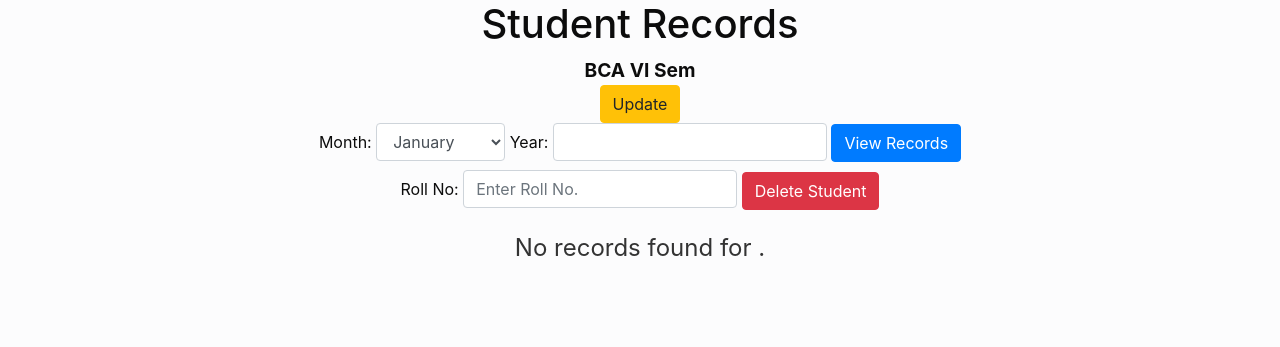
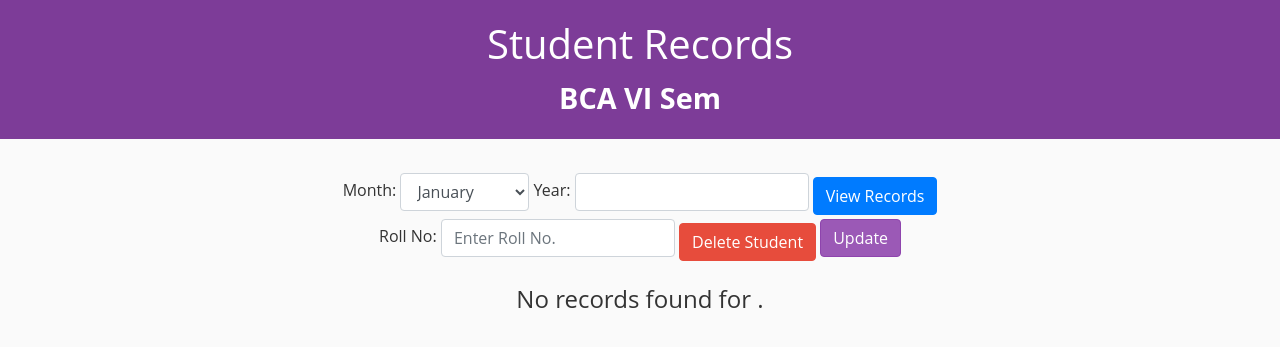
Before and after one commit to Aayush786-21/damn_project, a Flask app: template templates/student_records.html in a window 1280 px wide. Shown: the top 347 px of the page. Run offline with Flask 3, Linux system fonts and the light colour scheme; the template is opened without the code that fills it, so the values that code supplies are empty; some libraries are stand-ins or nearby versions.

Commit message:
final phase 1

```diff
--- a/dancing.py
+++ b/dancing.py
@@ -488,4 +488,4 @@ scheduler.start()
 atexit.register(lambda: scheduler.shutdown())
 
 if __name__ == '__main__':
-    app.run(debug=True, port=5001)
+    app.run(debug=True, port=5002)
--- a/templates/student_records.html
+++ b/templates/student_records.html
@@ -7,52 +7,140 @@
     <link rel="stylesheet" href="https://stackpath.bootstrapcdn.com/bootstrap/4.5.2/css/bootstrap.min.css">
     <style>
         body {
-            background-color: rgb(252, 252, 253);
-            color: rgb(12, 12, 12);
+            background-color: #fafafa; /* Very light grey background */
+            font-family: 'Open Sans', sans-serif; /* Modern font */
+            color: #333; /* Dark grey text for contrast */
+        }
+
+        .top-section {
+            background-color: #7d3c98; /* Viber purple background */
+            padding: 20px;
+            color: #fff; /* White text */
             text-align: center;
         }
+
+        .class-label {
+            font-size: 1.8em;
+            font-weight: bold;
+        }
+
         table {
             width: 100%;
-            margin: auto;
-            background-color: rgb(169, 134, 235) !important;
-            color: rgb(246, 243, 250) !important;
+            margin: 30px auto;
+            background-color: #fff;
             border-collapse: collapse;
+            box-shadow: 0 5px 15px rgba(0, 0, 0, 0.1);
+            border-radius: 10px; /* Rounded table edges */
+            overflow: hidden;
         }
-        table.table th,
-        table.table td {
-            border: 1px solid white !important;
-            padding: 12px !important;
-            text-align: center !important;
+
+        table th,
+        table td {
+            border: none;
+            padding: 12px 15px;
+            text-align: center;
         }
-        table.table th {
-            background-color: #6f42c1 !important;
-            color: white !important;
+
+        table th {
+            background-color: #6f42c1; /* Dark purple background for headers */
+            color: #fff;
+            text-transform: uppercase;
         }
-        .class-label {
-            font-size: 1.2em;
-            font-weight: bold;
+
+        table td {
+            background-color: #f4f4f4;
+            color: #333;
         }
-        table.table td.attendance-present {
-            color: green !important;
+
+        .attendance-present {
+            color: #34c759; /* Viber green */
         }
-        table.table td.attendance-absent {
-            color: red !important;
+
+        .attendance-absent {
+            color: #e74c3c; /* Red */
         }
-        table.table td.holiday {
+
+        .holiday {
             background-color: #f0e68c; /* Light yellow */
-            color: #d2691e; /* Chocolate color */
+            color: #d2691e; /* Chocolate */
         }
-        table.table td.upcoming {
+
+        .upcoming {
             background-color: #d3d3d3; /* Light grey */
-            color: #808080; /* Grey */
+            color: #808080; /* Dark grey */
         }
+
+        .no-records {
+            margin: 20px;
+            color: #333;
+            font-size: 1.5em;
+            text-align: center;
+        }
+
+        /* Form actions and button group styles */
+        .form-actions {
+            margin-top: 30px;
+            text-align: center;
+        }
+
+        .button-group {
+            display: flex;
+            justify-content: center;
+            gap: 15px; /* Space between buttons */
+            margin-bottom: 20px;
+        }
+
+        .button-group button {
+            display: inline-block;
+            padding: 10px 30px;
+            font-size: 1.1em;
+            border-radius: 5px;
+            text-transform: uppercase;
+            margin-right: 10px; /* Add some spacing between the buttons */
+        }
+
+
+        .btn-warning {
+            background-color: #9b59b6; /* Lighter purple for "Update" */
+            border-color: #8e44ad;
+            color: white;
+        }
+
+        .btn-success {
+            background-color: #34c759; /* Viber green */
+            border-color: #34c759;
+            color: white;
+        }
+
+        .btn-danger {
+            background-color: #e74c3c; /* Red */
+            border-color: #e74c3c;
+            color: white;
+        }
+
+        .form-control {
+            display: inline-block;
+            width: auto;
+            vertical-align: middle;
+        }
+
         .remarks-input {
             width: 100%;
+            padding: 10px;
+            border: 1px solid #ccc;
+            border-radius: 5px;
         }
-        .no-records {
-            margin: 20px;
-            color: #333 !important;
-            font-size: 1.5em;
+
+        /* Responsive adjustments */
+        @media (max-width: 768px) {
+            .button-group {
+                flex-direction: column;
+                gap: 10px;
+            }
+
+            table th, table td {
+                font-size: 0.9em;
+            }
         }
     </style>
 </head>
@@ -62,14 +150,17 @@
         <div class="class-label">BCA VI Sem</div>
     </div>
 
-    <!-- Update and Save buttons -->
-    <button id="updateButton" class="btn btn-warning">Update</button>
+    <!-- Button group -->
+    <div class="button-group">
         <button id="saveButton" class="btn btn-success d-none">Save</button>
+    </div>
 
+    <!-- Form actions -->
+    <div class="form-actions">
         <!-- Form for viewing records -->
         <form id="monthYearForm" method="GET" action="/student_records">
             <label for="month">Month:</label>
-        <select id="month" name="month" class="form-control d-inline w-auto">
+            <select id="month" name="month" class="form-control">
                 {% for m in range(1, 13) %}
                     <option value="{{ '{:02d}'.format(m) }}" {% if m == selected_month %}selected{% endif %}>
                         {{ ['January', 'February', 'March', 'April', 'May', 'June', 'July', 'August', 'September', 'October', 'November', 'December'][m-1] }}
@@ -78,21 +169,23 @@
             </select>
 
             <label for="year">Year:</label>
-        <input type="number" id="year" name="year" value="{{ selected_year }}" class="form-control d-inline w-auto" required>
+            <input type="number" id="year" name="year" value="{{ selected_year }}" class="form-control" required>
 
-        <button type="submit" class="btn btn-primary">View Records</button>
+            <button type="submit" class="btn btn-primary mt-2">View Records</button>
         </form>
 
         <!-- Form for deleting student -->
-    <form id="deleteStudentForm" method="POST" class="mt-2">
+        <form id="deleteStudentForm" method="POST">
             <label for="roll_no">Roll No:</label>
             <input type="text" id="roll_no" name="roll_no" class="form-control d-inline w-auto" placeholder="Enter Roll No." required>
+            <button type="submit" class="btn btn-danger mt-2">Delete Student</button>
+            <button id="updateButton" class="btn btn-warning">Update</button>
 
-        <button type="submit" class="btn btn-danger">Delete Student</button>
         </form>
+    </div>
 
     {% if students %}
-    <table class="table table-striped table-dark mt-4">
+    <table class="table table-striped table-hover mt-4">
         <thead>
             <tr>
                 <th>Roll No.</th>
@@ -133,6 +226,8 @@
     <script>
         const updateButton = document.getElementById('updateButton');
         const saveButton = document.getElementById('saveButton');
+        const deleteButton = document.getElementById('deleteButton');
+        const deleteForm = document.getElementById('deleteStudentForm');
         const studentNames = document.querySelectorAll('.student-name');
         const studentEmails = document.querySelectorAll('.student-email');
         let isEditing = false;
@@ -160,42 +255,42 @@
 
         // Save button logic
         saveButton.addEventListener('click', function() {
-            const updatedStudents = [];
+            const updatedStudentNames = {};
+            const updatedStudentEmails = {};
 
             studentNames.forEach(function(name) {
-                const rollNo = name.dataset.rollNo;
-                const updatedName = name.innerText;
-
-                const emailField = document.querySelector(`.student-email[data-roll-no="${rollNo}"]`);
-                const updatedEmail = emailField.innerText;
-
-                updatedStudents.push({
-                    roll_no: rollNo,
-                    name: updatedName,
-                    email: updatedEmail,
-                });
+                updatedStudentNames[name.dataset.rollNo] = name.innerText;
             });
 
-            // Send the updated student data to the server using fetch
-            fetch('/update_students', {
+            studentEmails.forEach(function(email) {
+                updatedStudentEmails[email.dataset.rollNo] = email.innerText;
+            });
+
+            fetch('/update_student_records', {
                 method: 'POST',
                 headers: {
-                    'Content-Type': 'application/json',
+                    'Content-Type': 'application/json'
                 },
-                body: JSON.stringify({ students: updatedStudents }),
+                body: JSON.stringify({
+                    updatedStudentNames,
+                    updatedStudentEmails
+                })
             })
             .then(response => response.json())
             .then(data => {
-                if (data.success) {
-                    alert('Students updated successfully!');
-                    location.reload();  // Reload the page after update
-                } else {
-                    alert('Error: ' + data.error);
-                }
+                studentNames.forEach(function(name) {
+                    name.contentEditable = false;
+                });
+
+                studentEmails.forEach(function(email) {
+                    email.contentEditable = false;
+                });
+
+                saveButton.classList.add('d-none');
+                updateButton.innerText = 'Update';
+                isEditing = false;
             })
-            .catch(error => {
-                console.error('Error:', error);
-            });
+            .catch(error => console.error(error));
         });
     </script>
 </body>
```
Also changed, not shown: static/qr_review_900.html (added, +70 -0 lines), sql.db, static/qr_900.png (added). Lines whose indentation alone changed are shown as unchanged.
